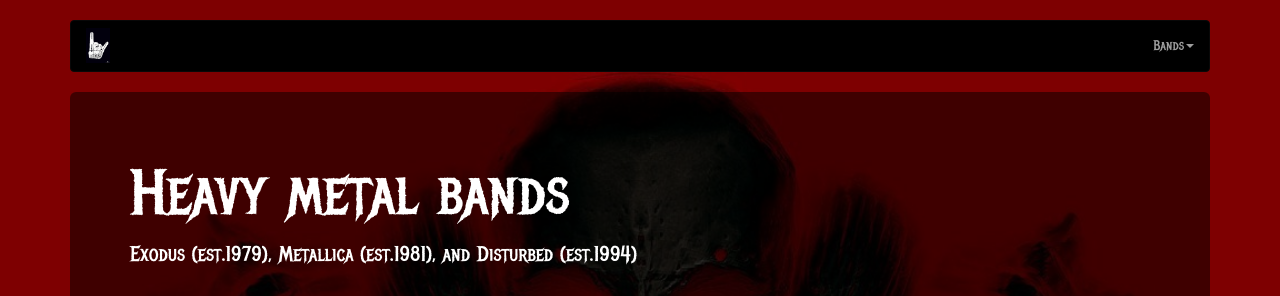
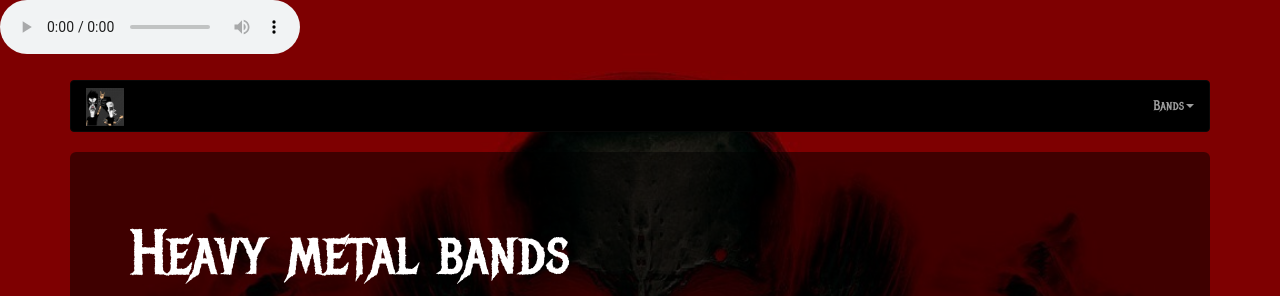
Before and after one commit to CharlieScene0/CharlieScene0.github.io, a plain HTML site: page index.html in a window 1280 px wide. Shown: the top 296 px of the page. Drawn offline with nearby package versions, Linux system fonts and the light colour scheme.

Commit message:
updated bands

```diff
--- a/css/style.css
+++ b/css/style.css
@@ -16,7 +16,7 @@
 }
 
 img#logo {
-	width: 24px;
+	width: 38px;
 	margin-top: -8px;
 }
 
--- a/index.html
+++ b/index.html
@@ -7,6 +7,14 @@
 	<link rel="stylesheet" href="css/style.css">
 </head>
 <body>
+
+	<audio controls>
+	  <source src="Whiskey In The Jar.mp3">
+
+	</audio>
+
+
+
 	<div class="container">
 
 		<nav class="navbar navbar-inverse">
@@ -19,7 +27,7 @@
 		        <span class="icon-bar"></span>
 		        <span class="icon-bar"></span>
 		      </button>
-		      <a class="navbar-brand" href="#"><img id="logo" src="img/logo.jpg"></a>
+		      <a class="navbar-brand" href="#"><img id="logo" src="img/giphy.gif"></a>
 		    </div>
 
 		    <!-- Collect the nav links, forms, and other content for toggling -->
@@ -67,5 +75,10 @@
 
 	<script src="https://ajax.googleapis.com/ajax/libs/jquery/3.2.1/jquery.min.js"></script>
 	<script src="https://maxcdn.bootstrapcdn.com/bootstrap/3.3.7/js/bootstrap.min.js"></script>
+
+
+
+
+
 </body>
 </html>
```
Also changed, not shown: css/index.html (added, +13 -0 lines), img/Heavy-Metal-78167.gif (added), img/giphy.gif (added), 3 other files.
